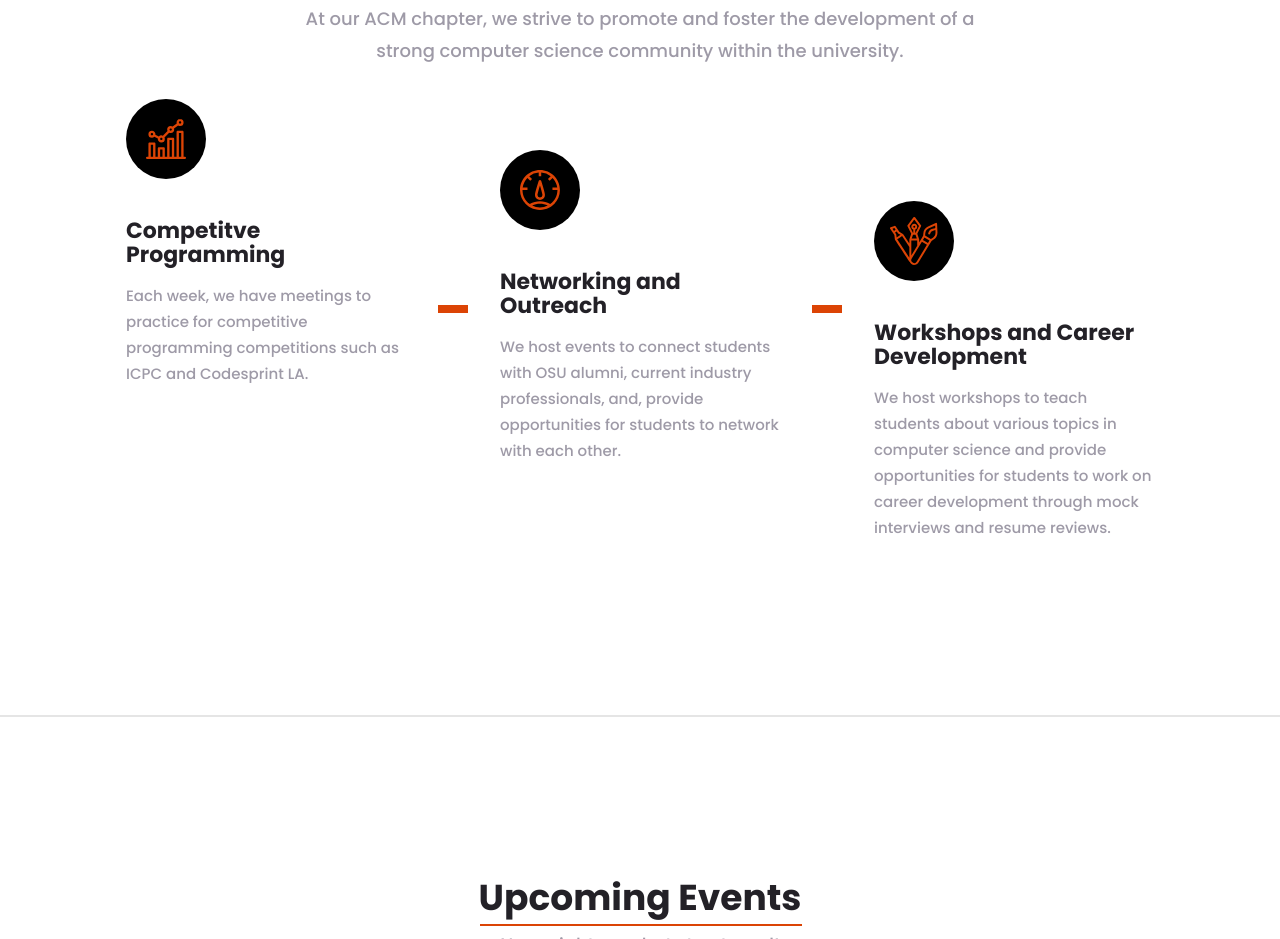
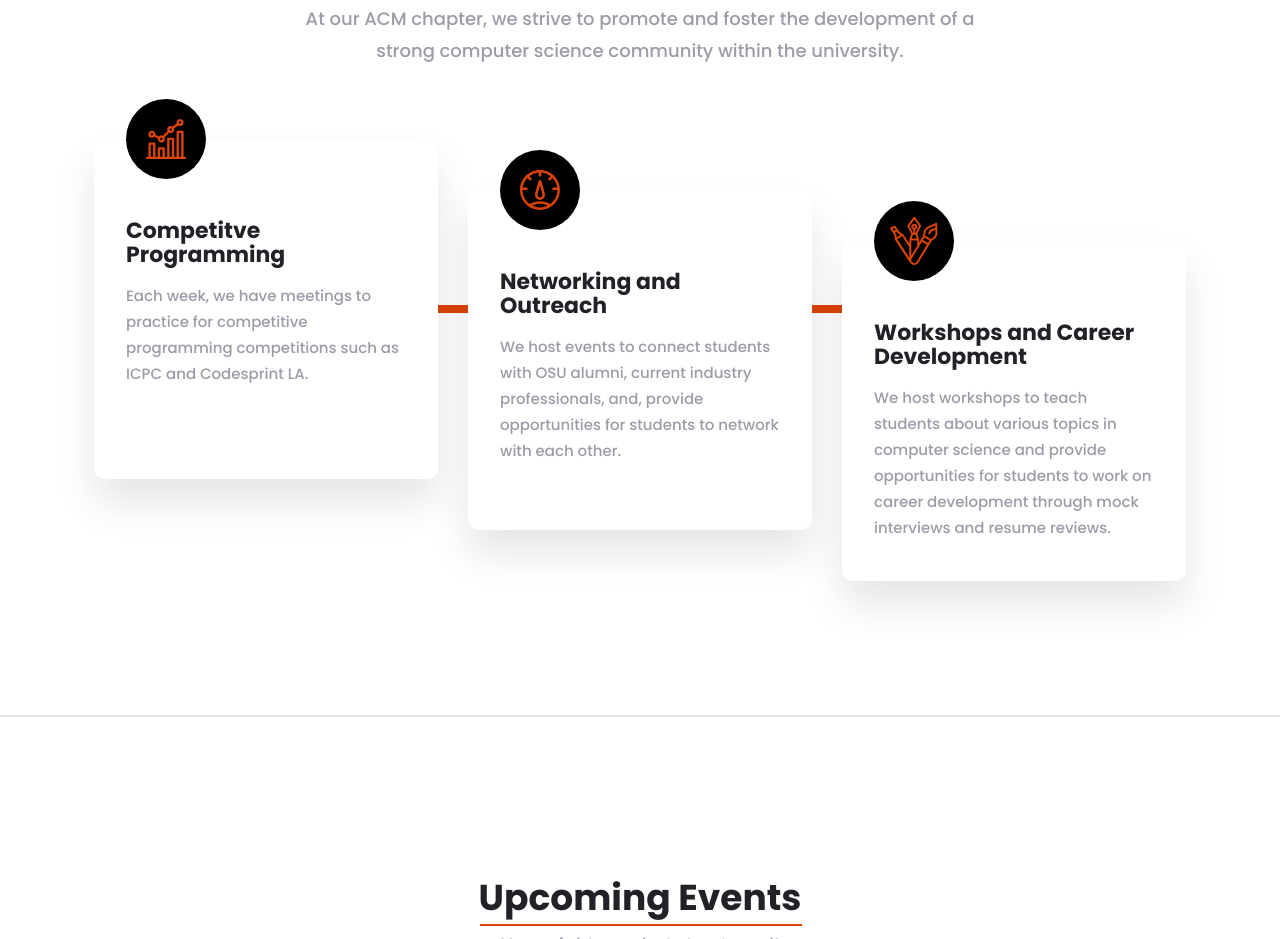
Before and after one commit to osu-acm/website, an Astro site: page / in a window 1280 px wide. Shown: the part 1068-2007 px from the top of the page. Built offline with nearby package versions, Linux system fonts and the light colour scheme; Astro itself is replaced by a stand-in of ours.

Commit message:
☑️ Added box shadow to cards in mission

```diff
--- a/src/components/Features/style.css
+++ b/src/components/Features/style.css
@@ -33,6 +33,8 @@
   padding: 0rem 3.2rem 4rem 3.2rem;
   background: var(--white);
   border-radius: 1rem;
+  box-shadow: 0 2.4rem 4rem rgba(0, 0, 0, 0.1);
+  position: relative;
   z-index: 999;
 }
 
```
